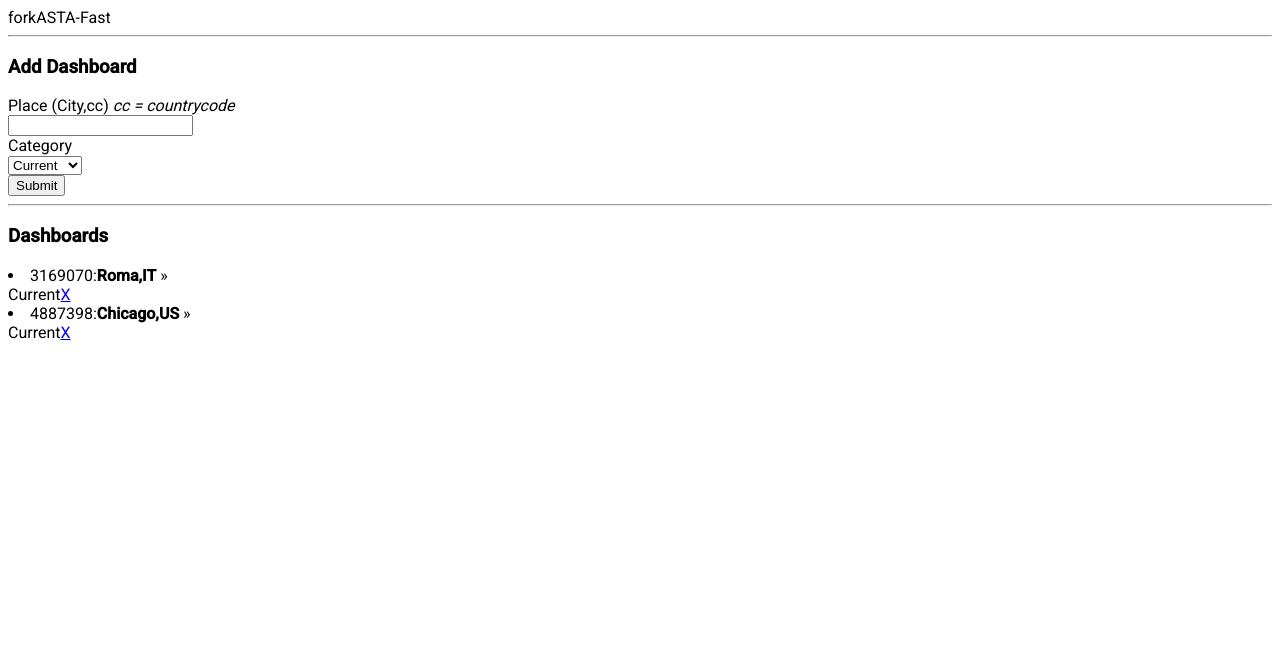
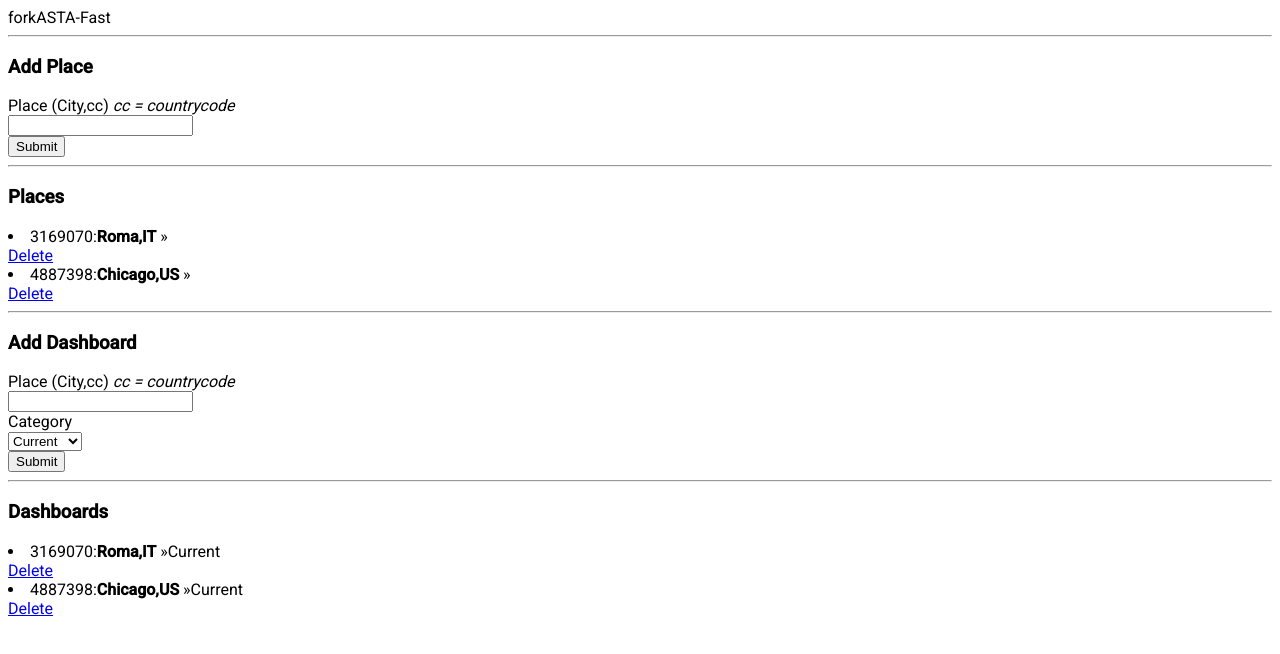
Before and after one commit to iamretiform/ForkASTA-Fast-Weather-React, a React (Create React App) app in the folder forkasta-fast/: page / in a window 1280 px wide. Shown: the top 654 px of the page. Built offline with nearby package versions, Linux system fonts and the light colour scheme.

Commit message:
added places to switch out dashboards, which will be used for widgets

```diff
--- a/forkasta-fast/src/App.js
+++ b/forkasta-fast/src/App.js
@@ -1,17 +1,31 @@
 import React, { Component } from "react";
 import Dashboards from "./Components/Dashboards";
 import AddDashboard from "./Components/AddDashboard";
+import Places from "./Components/Places"
+import AddPlace from "./Components/AddPlace"
 import "./App.css";
 
 class App extends Component {
   constructor(){
     super();
     this.state = {
+      places: [],
       dashboards: []
     }
   }
   componentWillMount(){
-    this.setState({dashboards: [
+    this.setState({
+      places: [
+      {
+        name: "Roma,IT",
+        id: 3169070
+      },
+      {
+        name: "Chicago,US",
+        id: 4887398
+      }
+      ],
+      dashboards: [
       {
         place: "Roma,IT",
         id: 3169070,
@@ -26,6 +40,17 @@ class App extends Component {
       }
       ]});
   }
+  handleAddPlace(place){
+    let places = this.state.places;
+    places.push(place);
+    this.setState({places:places});
+  }
+  handleDeletePlace(name){
+    let places = this.state.places;
+    let index = places.findIndex(x => x.name === name);
+    places.splice(index, 1);
+    this.setState({places:places});
+  }
   handleAddDashboard(dashboard){
     let dashboards = this.state.dashboards;
     dashboards.push(dashboard);
@@ -34,13 +59,17 @@ class App extends Component {
   handleDeleteDashboard(place){
     let dashboards = this.state.dashboards;
     let index = dashboards.findIndex(x => x.place === place);
-    dashboards.splice(place, 1);
+    dashboards.splice(index, 1);
     this.setState({dashboards:dashboards});
   }
   render() {
     return (
       <div className="App">
         forkASTA-Fast
+        <hr />
+        <AddPlace addPlace={this.handleAddPlace.bind(this)}/>
+        <hr />
+        <Places places={this.state.places} onDelete={this.handleDeletePlace.bind(this)} />
         <hr />
         <AddDashboard addDashboard={this.handleAddDashboard.bind(this)}/>
         <hr />
--- /dev/null
+++ b/forkasta-fast/src/Components/AddPlace.js
@@ -0,0 +1,37 @@
+import React, { Component } from "react";
+
+class AddPlace extends Component {
+  constructor(){
+    super();
+    this.state = {
+      newPlace:{}
+    }
+  }
+  handleSubmit(e){
+    if(this.refs.name.value === ''){
+      alert('Place is required');
+    } else {
+      this.setState({newPlace:{
+        name: this.refs.name.value
+      }}, function(){
+        this.props.addPlace(this.state.newPlace);
+      })
+    }
+    e.preventDefault();
+  }
+  render() {
+    return (
+      <div>
+        <h3>Add Place</h3>
+        <form onSubmit={this.handleSubmit.bind(this)}>
+          <div>
+            <label>Place (City,cc) <em>cc = countrycode</em></label><br />
+            <input type="text" ref="name" />
+          </div>
+          <input type="submit" value="Submit" />
+        </form>
+      </div>
+    );
+  }
+}
+export default AddPlace;
--- a/forkasta-fast/src/Components/DashboardItem.js
+++ b/forkasta-fast/src/Components/DashboardItem.js
@@ -11,9 +11,9 @@ class DashboardItem extends Component {
         <strong>
           {this.props.dashboard.place}
         </strong> »
+        {this.props.dashboard.category}
         <br />
-        {this.props.dashboard.category}
-      <a href="#" onClick={this.deleteDashboard.bind(this, this.props.dashboard.place)}>X</a>
+        <a href="#" onClick={this.deleteDashboard.bind(this, this.props.dashboard.place)}>Delete</a>
       </li>
     );
   }
--- /dev/null
+++ b/forkasta-fast/src/Components/Place.js
@@ -0,0 +1,20 @@
+import React, { Component } from "react";
+
+class Place extends Component {
+  deletePlace(name){
+    this.props.onDelete(name);
+  }
+  render() {
+    return (
+      <li className="Place">
+        {this.props.place.id}:
+        <strong>
+          {this.props.place.name}
+        </strong> »
+        <br />
+        <a href="#" onClick={this.deletePlace.bind(this, this.props.place.name)}>Delete</a>
+      </li>
+    );
+  }
+}
+export default Place;
--- /dev/null
+++ b/forkasta-fast/src/Components/Places.js
@@ -0,0 +1,26 @@
+import React, { Component } from "react";
+import Place from "./Place";
+
+class Places extends Component {
+  deletePlace(name){
+    this.props.onDelete(name);
+  }
+  render() {
+    let places;
+    if(this.props.places){
+      places = this.props.places.map(place => {
+        console.log(place);
+        return (
+          <Place onDelete={this.deletePlace.bind(this)} key={place.name} place={place} />
+          )
+      });
+    }
+    return (
+      <div className="Places">
+      <h3>Places</h3>
+        {places}
+      </div>
+    );
+  }
+}
+export default Places;
```
